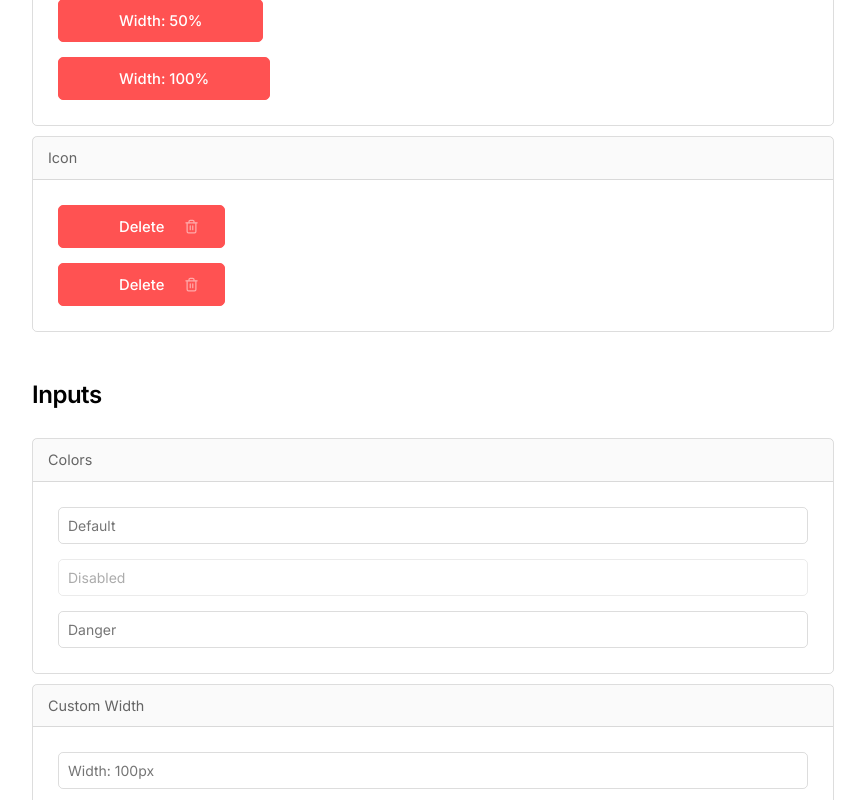
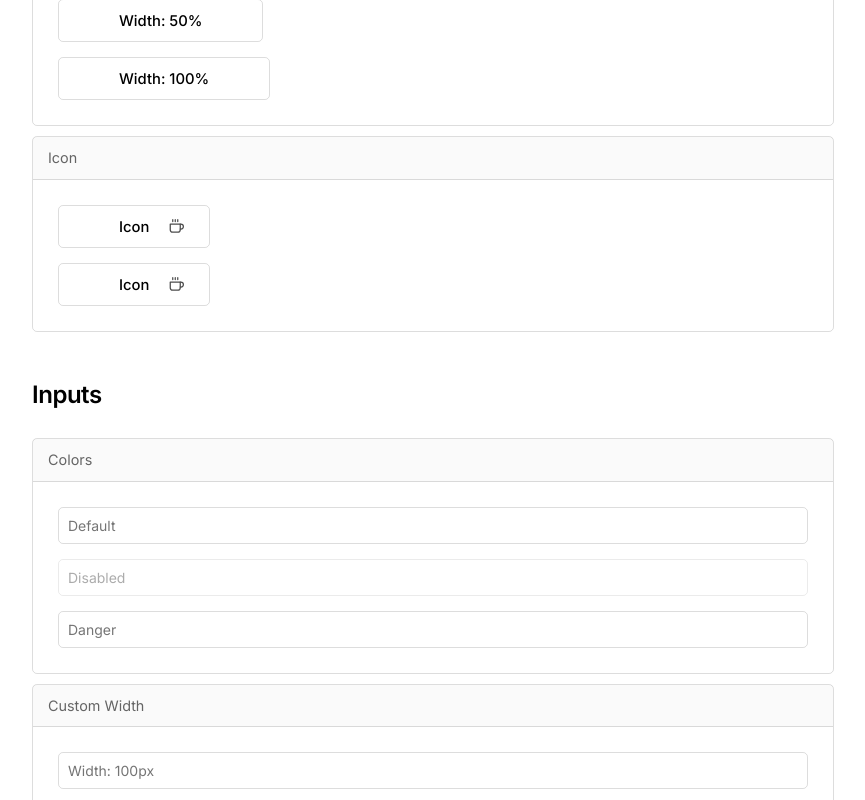
Before and after one commit to alleshq/reactants-ui, a Next.js app: page / in a window 1280 px wide. Shown: the part 1021-1821 px from the top of the page, without its empty margins (208-1073 px from the left). Built offline with nearby package versions, Linux system fonts and the light colour scheme.

Commit message:
Button icon more opaque

```diff
--- a/components/button/button.tsx
+++ b/components/button/button.tsx
@@ -106,7 +106,7 @@ const Button: React.FC<React.PropsWithChildren<ButtonProps>> = ({
           height: 15px;
           width: 15px;
           margin-${iconRight ? "left" : "right"}: 10px;
-          opacity: 0.5;
+          opacity: 0.7;
         }
       `}</style>
     </button>
--- a/pages/index.tsx
+++ b/pages/index.tsx
@@ -1,4 +1,4 @@
-import { Trash2 } from "react-feather";
+import { Coffee } from "react-feather";
 import { useTheme, Button, Input, Card } from "../components";
 
 export default () => {
@@ -34,12 +34,12 @@ export default () => {
       </Card>
 
       <Card header="Icon">
-        <Button type="danger" icon={<Trash2 />} size="large">
-          Delete
+        <Button icon={<Coffee />} size="large">
+          Icon
         </Button>
 
-        <Button type="danger" icon={<Trash2 />} size="large" iconRight>
-          Delete
+        <Button icon={<Coffee />} size="large" iconRight>
+          Icon
         </Button>
       </Card>
 
```
